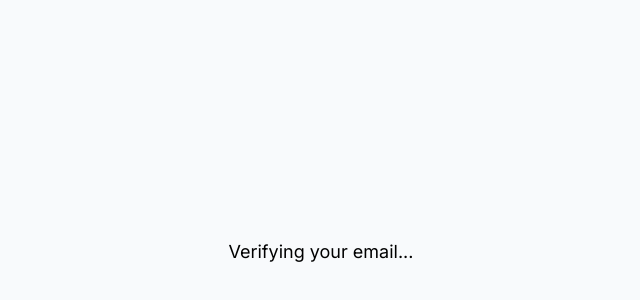
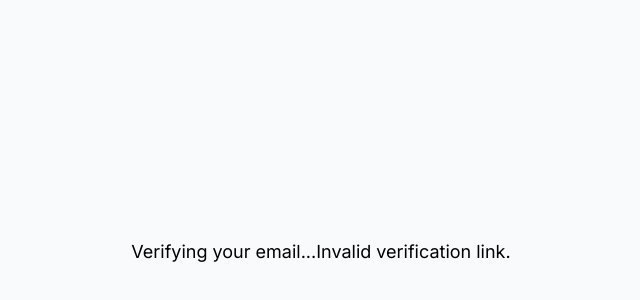
Before and after one commit to ZozuliaMykyta/FinTrack, a Next.js app in the folder frontend/: page /verify-email in a window 1280 px wide. Shown: the part 148-448 px from the top of the page, without its empty margins (319-959 px from the left). Built offline with nearby package versions, Linux system fonts and the light colour scheme; no server answers.

Commit message:
feat: enhance email verification logic with token validation and user feedback

```diff
--- a/frontend/src/app/(auth)/verify-email/page.tsx
+++ b/frontend/src/app/(auth)/verify-email/page.tsx
@@ -2,35 +2,49 @@
 
 import { useEffect, useState } from "react";
 import axios from "axios";
+import { useSearchParams } from "next/navigation";
+
 export default function VerifyEmailPage() {
   const [status, setStatus] = useState<number | null>(null);
+  const searchParams = useSearchParams();
+  const token = searchParams.get("token");
   useEffect(() => {
     const verifyEmail = async () => {
+      if (!token) {
+        console.error("No token provided");
+        setStatus(400);
+        return;
+      }
       try {
         const response = await axios.post(
-          "http://localhost:5000/api/auth/verify-email",
+          `http://localhost:5000/api/auth/verify-email?token=${token}`,
           null,
         );
 
         if (response.status === 200) {
           setStatus(200);
-          window.close();
+          setTimeout(() => {
+            window.close();
+          }, 3000);
           return;
         }
       } catch (error) {
         console.error("Verification failed:", error);
+        setStatus(500);
       }
     };
 
     verifyEmail();
-  }, []);
+  }, [token]);
 
   return (
     <div className="flex items-center justify-center min-h-screen">
       <p className="text-lg">
         {status === 200
-          ? "Email verified successfully!"
+          ? "Email verified successfully! This window will close shortly."
           : "Verifying your email..."}
+        {status === 400 && "Invalid verification link."}
+        {status === 500 && "Verification failed. Please try again."}
       </p>
     </div>
   );
```
